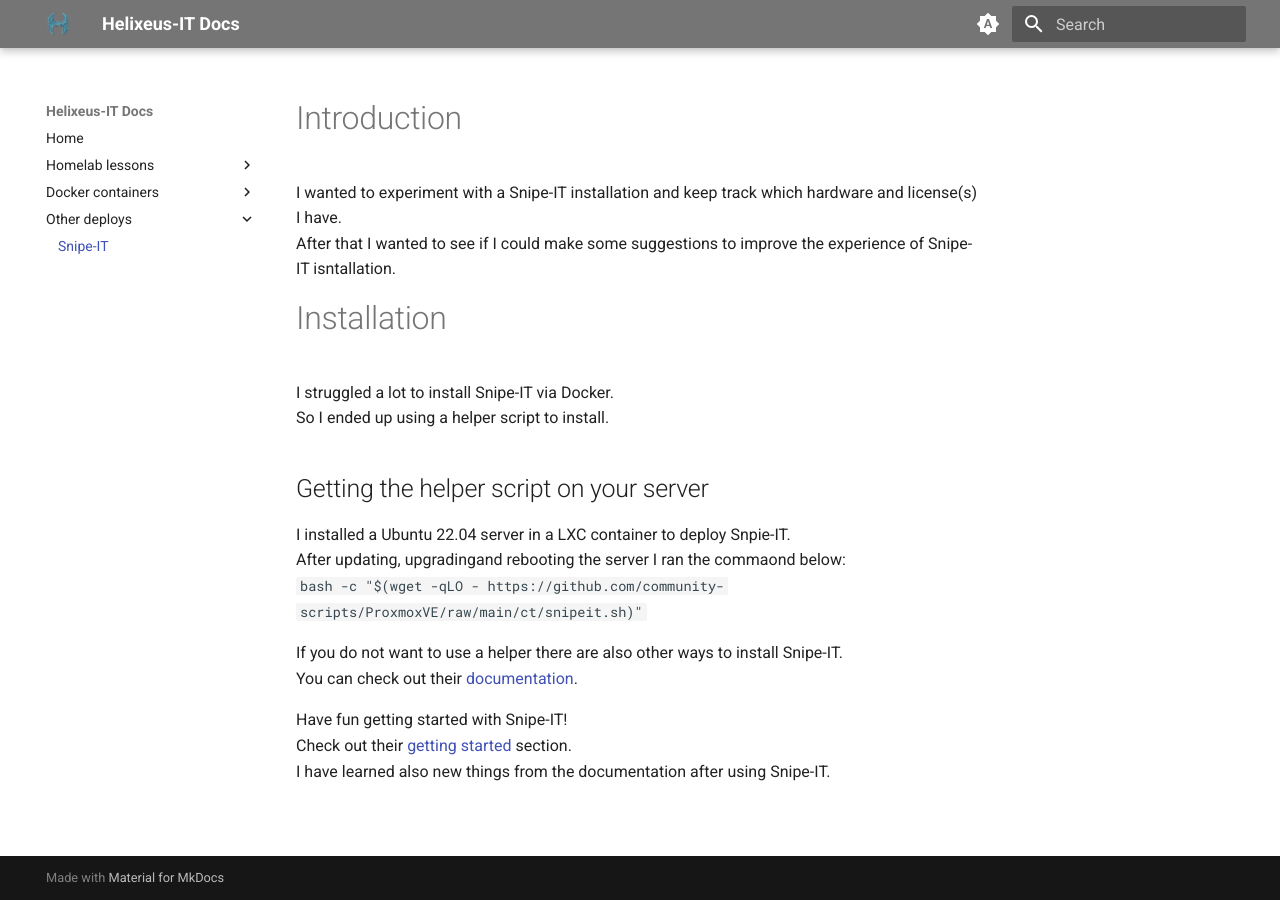
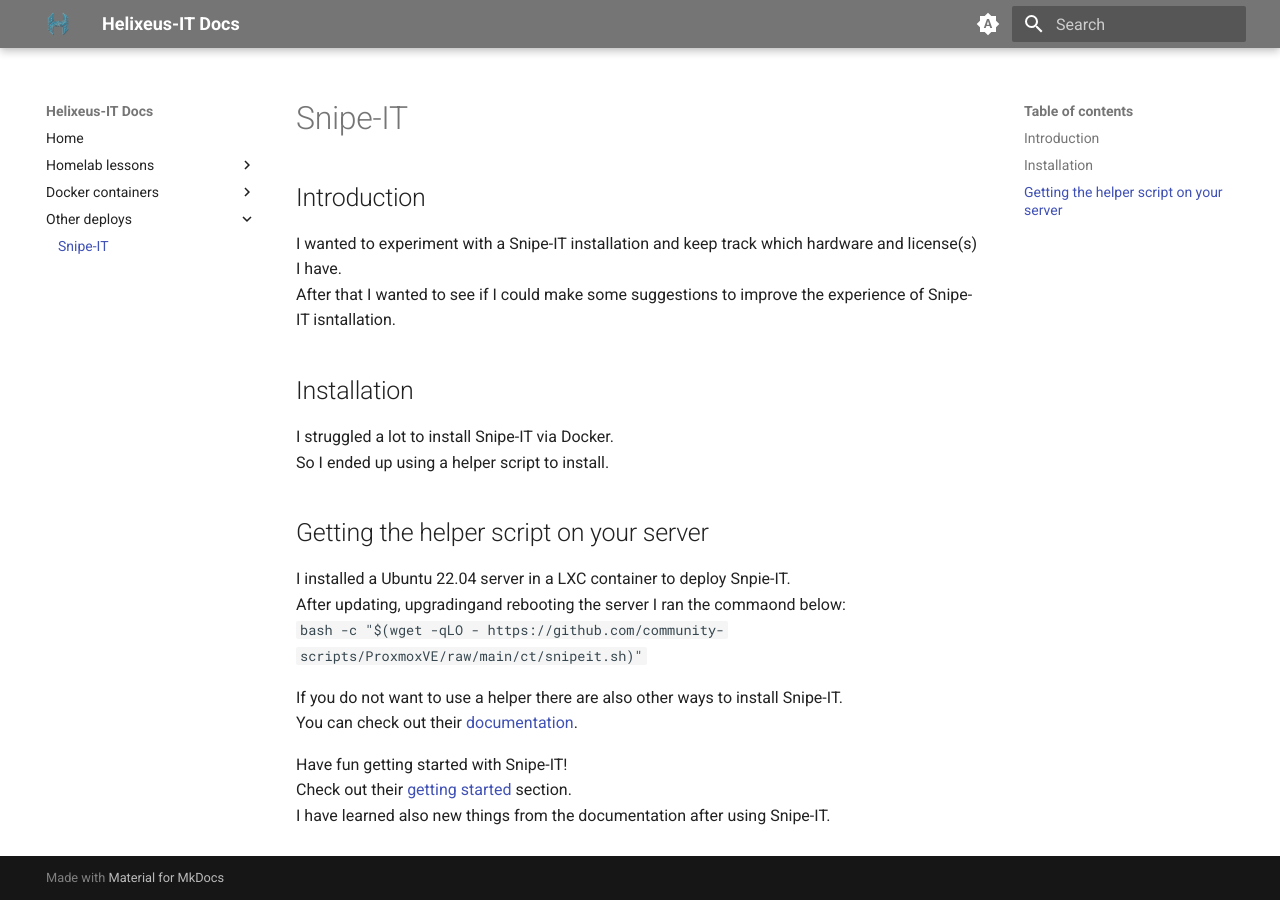
Before and after one commit to JustHelixia/mkdocs, an MkDocs documentation site: the page built from docs/snipe-it.md, in a window 1280 px wide. Built offline with MkDocs 1.6.1 and Material for MkDocs 9.7.7, drawn with Linux system fonts in a browser that asks for light colours.

Commit message:
Edited Snipe-IT documentation

```diff
--- a/docs/snipe-it.md
+++ b/docs/snipe-it.md
@@ -1,8 +1,10 @@
-# Introduction
+# Snipe-IT
+
+## Introduction
 I wanted to experiment with a Snipe-IT installation and keep track which hardware and license(s) I have.
 After that I wanted to see if I could make some suggestions to improve the experience of Snipe-IT isntallation.
 
-# Installation
+## Installation
 I struggled a lot to install Snipe-IT via Docker.
 So I ended up using a helper script to install.
 
```
